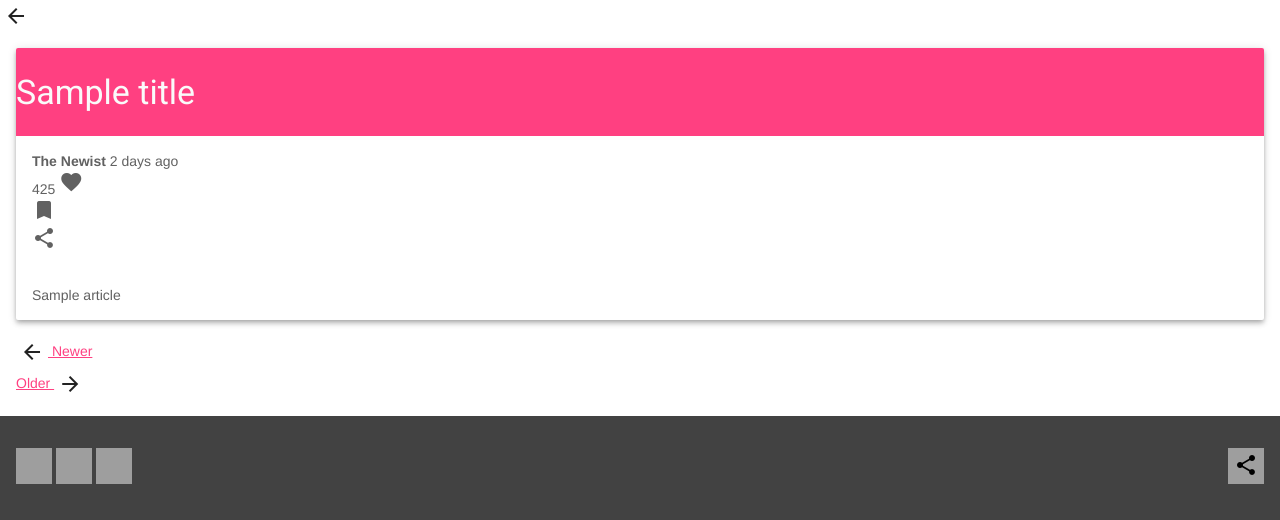
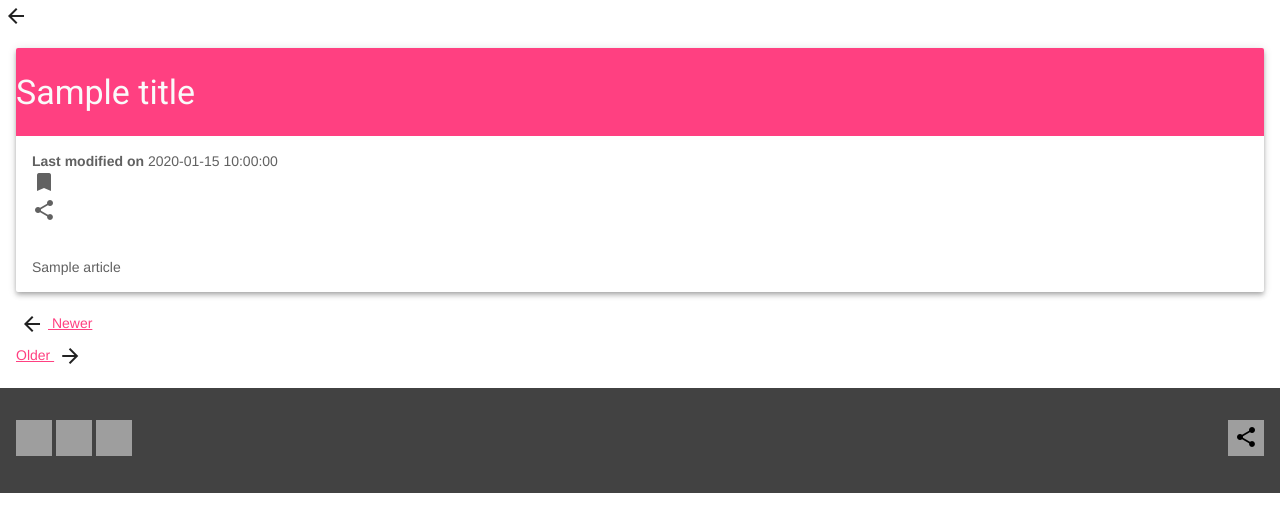
Before and after one commit to davidshen84/davidshen84-blog, a Flask app: template app/blog/templates/blog/blog.html in a window 1280 px wide. Shown: the part 64-584 px from the top of the page. Run offline with Flask 2, Linux system fonts and the light colour scheme; the template is opened without the code that fills it: most values are stand-ins (such as "Sample title", 1, 10 or a date in 2020); some libraries are stand-ins or nearby versions.

Commit message:
close #16, #18

```diff
--- a/app/blog/static/blog/css/blog.css
+++ b/app/blog/static/blog/css/blog.css
@@ -341,10 +341,12 @@ body .xs-blog {
 }
 
 .xs-blog--blogpost .meta > * {
+/*
   -webkit-box-align: center;
   -webkit-align-items: center;
   -ms-flex-align: center;
   align-items: center;
+*/
 }
 
 .xs-blog--blogpost .meta + .mdl-card__supporting-text {
--- a/app/blog/templates/blog/blog.html
+++ b/app/blog/templates/blog/blog.html
@@ -22,14 +22,14 @@
           <div class="mdl-color-text--grey-700 mdl-card__supporting-text meta">
             <div class="minilogo"></div>
             <div>
-              <strong>The Newist</strong>
-              <span>2 days ago</span>
+              <strong>Last modified on</strong>
+              <span>{{ last_modified }}</span>
             </div>
             <div class="section-spacer"></div>
-            <div class="meta__favorites">
-              425 <i class="material-icons" role="presentation">favorite</i>
+            {#<div class="meta__favorites">
+              <i class="material-icons" role="presentation">favorite</i>
               <span class="visuallyhidden">favorites</span>
-            </div>
+            </div>#}
             <div>
               <i class="material-icons" role="presentation">bookmark</i>
               <span class="visuallyhidden">bookmark</span>
--- a/app/blog/templates/blog/index.html
+++ b/app/blog/templates/blog/index.html
@@ -64,7 +64,7 @@
             <div class="mdl-card__supporting-text meta mdl-color-text--grey-600">
               <div class="minilogo"></div>
               <div>
-                <strong>The Newist</strong>
+                <strong>Last modified on</strong>
                 <span>{{ b.created }}</span>
               </div>
             </div>
```
Also changed, not shown: app/blog/controller/myblog.py (+13 -8 lines), 1 other file.
